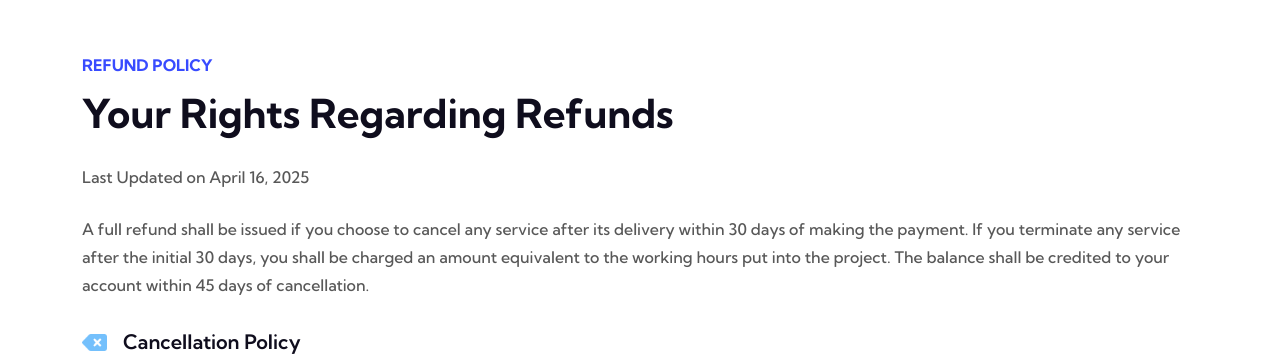
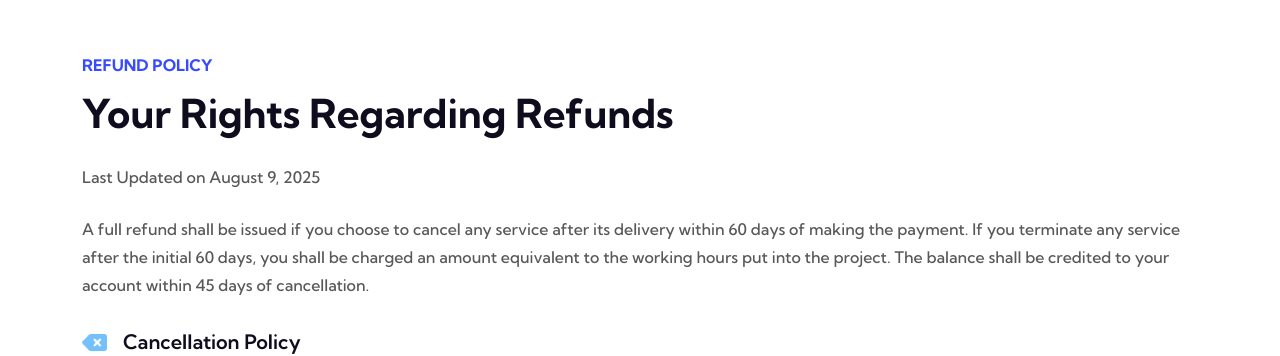
Before and after one commit to ZaidAhmed786/Nationwide-llc, a Next.js app: page /refund in a window 1280 px wide. Shown: the part 680-1036 px from the top of the page. Built offline with nearby package versions, Linux system fonts and the light colour scheme.

Commit message:
date update

```diff
--- a/app/refund/page.js
+++ b/app/refund/page.js
@@ -16,8 +16,8 @@ export default function RefundPolicy() {
                                 <h2 className="wow fadeInUp" data-wow-delay=".3s">
                                 Your Rights Regarding Refunds
                                 </h2>
-                                <p className="fw-medium pt-4">Last Updated on April 16, 2025</p>
-                                <p className="fw-medium pt-4">A full refund shall be issued if you choose to cancel any service after its delivery within 30 days of making the payment. If you terminate any service after the initial 30 days, you shall be charged an amount equivalent to the working hours put into the project. The balance shall be credited to your account within 45 days of cancellation.</p>
+                                <p className="fw-medium pt-4">Last Updated on August 9, 2025</p>
+                                <p className="fw-medium pt-4">A full refund shall be issued if you choose to cancel any service after its delivery within 60 days of making the payment. If you terminate any service after the initial 60 days, you shall be charged an amount equivalent to the working hours put into the project. The balance shall be credited to your account within 45 days of cancellation.</p>
                                 </div>
                                 <div className="d-flex align-items-center gap-3 mt-4">
                                 <img src="/assets/img/delete-left-solid.png" alt="icon-img" className='img-fluid' width="25px" />
--- a/app/terms/page.js
+++ b/app/terms/page.js
@@ -16,7 +16,7 @@ export default function TremsPolicy() {
                                 <h2 className="wow fadeInUp" data-wow-delay=".3s">
                                 Legal Terms Governing Our Services
                                 </h2>
-                                <p className="fw-medium pt-4">Last Updated on May 9, 2024</p>
+                                <p className="fw-medium pt-4">Last Updated on August 9, 2025</p>
                                 </div>
                                 <div className="d-flex align-items-center gap-3 mt-4">
                                 <img src="/assets/img/globe-solid.png" alt="icon-img" className='img-fluid' width="20px" />
```
